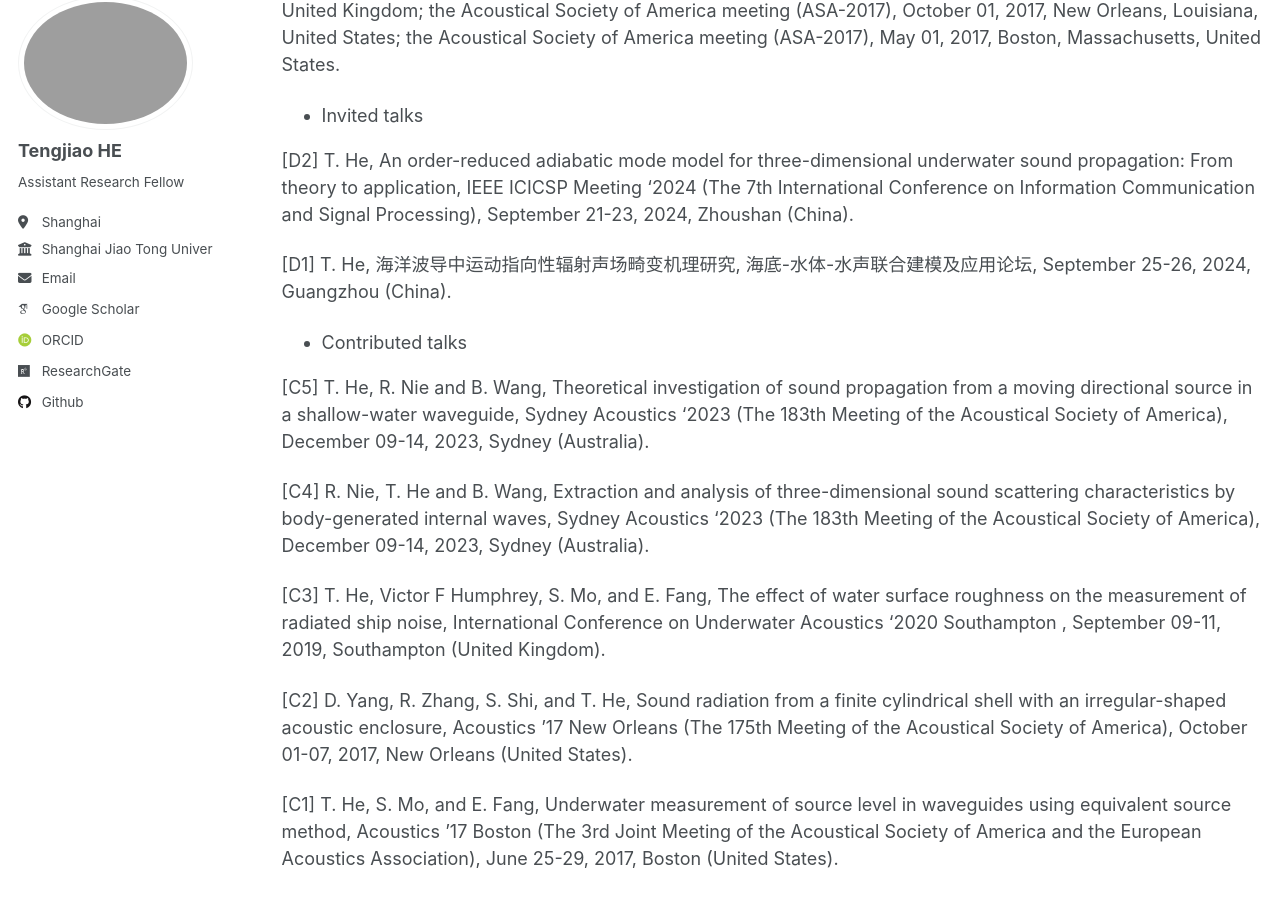
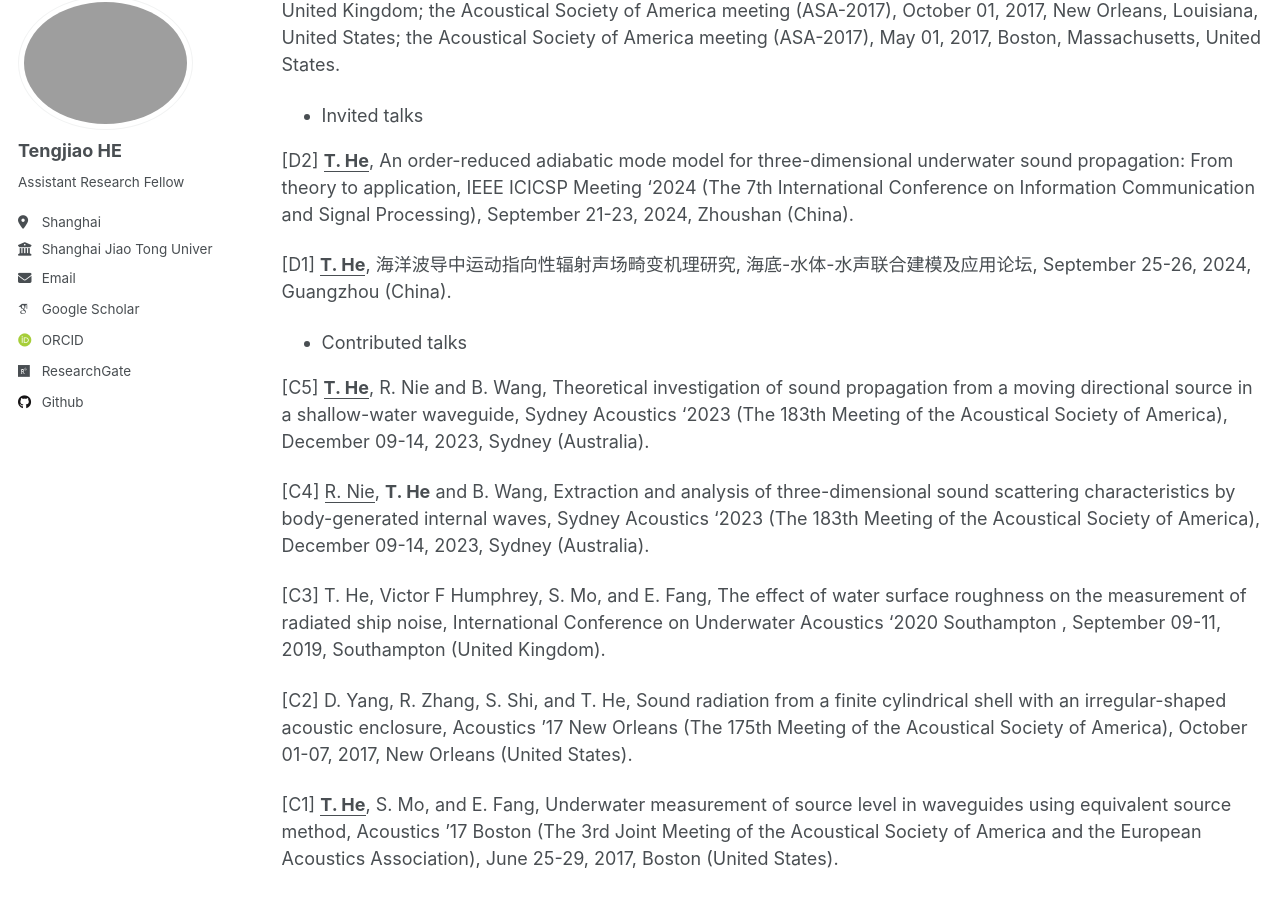
Before and after one commit to TengjiaoHE/OceanSoniX, a Jekyll site: the page built from _pages/cv.md, in a window 1280 px wide and 1400 px high, scrolled down 944 px. Shown: the part 110-1007 px from the top of the window. Built offline with Jekyll 4.4.1, drawn with Linux system fonts in a browser that asks for light colours; some web fonts are replaced.

Commit message:
Update cv.md

```diff
--- a/_pages/cv.md
+++ b/_pages/cv.md
@@ -42,21 +42,21 @@ Talks
 
 * Invited talks
 
-[D2] T. He, An order-reduced adiabatic mode model for three-dimensional underwater sound propagation: From theory to application, IEEE ICICSP Meeting ‘2024 (The 7th International Conference on Information Communication and Signal Processing), September 21-23, 2024, Zhoushan (China).
+[D2] <u><b>T. He</b></u>, An order-reduced adiabatic mode model for three-dimensional underwater sound propagation: From theory to application, IEEE ICICSP Meeting ‘2024 (The 7th International Conference on Information Communication and Signal Processing), September 21-23, 2024, Zhoushan (China).
 
-[D1] T. He, 海洋波导中运动指向性辐射声场畸变机理研究, 海底-水体-水声联合建模及应用论坛, September 25-26, 2024, Guangzhou (China).
+[D1] <u><b>T. He</b></u>, 海洋波导中运动指向性辐射声场畸变机理研究, 海底-水体-水声联合建模及应用论坛, September 25-26, 2024, Guangzhou (China).
 
 * Contributed talks
 
-[C5] T. He, R. Nie and B. Wang, Theoretical investigation of sound propagation from a moving directional source in a shallow-water waveguide, Sydney Acoustics ‘2023 (The 183th Meeting of the Acoustical Society of America), December 09-14, 2023, Sydney (Australia).
+[C5] <u><b>T. He</b></u>, R. Nie and B. Wang, Theoretical investigation of sound propagation from a moving directional source in a shallow-water waveguide, Sydney Acoustics ‘2023 (The 183th Meeting of the Acoustical Society of America), December 09-14, 2023, Sydney (Australia).
 
-[C4] R. Nie, T. He and B. Wang, Extraction and analysis of three-dimensional sound scattering characteristics by body-generated internal waves, Sydney Acoustics ‘2023 (The 183th Meeting of the Acoustical Society of America), December 09-14, 2023, Sydney (Australia).
+[C4] <u>R. Nie</u>, <b>T. He</b> and B. Wang, Extraction and analysis of three-dimensional sound scattering characteristics by body-generated internal waves, Sydney Acoustics ‘2023 (The 183th Meeting of the Acoustical Society of America), December 09-14, 2023, Sydney (Australia).
 
 [C3] T. He, Victor F Humphrey, S. Mo, and E. Fang, The effect of water surface roughness on the measurement of radiated ship noise, International Conference on Underwater Acoustics ‘2020 Southampton , September 09-11, 2019, Southampton (United Kingdom).
 
 [C2] D. Yang, R. Zhang, S. Shi, and T. He, Sound radiation from a finite cylindrical shell with an irregular-shaped acoustic enclosure,  Acoustics ’17 New Orleans (The 175th Meeting of the Acoustical Society of America), October 01-07, 2017, New Orleans (United States).
 
-[C1] T. He, S. Mo, and E. Fang, Underwater measurement of source level in waveguides using equivalent source method, Acoustics ’17 Boston (The 3rd Joint Meeting of the Acoustical Society of America and the European Acoustics Association), June 25-29, 2017, Boston (United States).
+[C1] <u><b>T. He</b></u>, S. Mo, and E. Fang, Underwater measurement of source level in waveguides using equivalent source method, Acoustics ’17 Boston (The 3rd Joint Meeting of the Acoustical Society of America and the European Acoustics Association), June 25-29, 2017, Boston (United States).
 
 Funding
 ======
```
